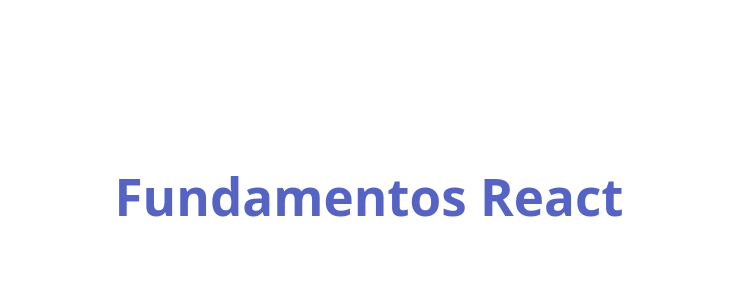
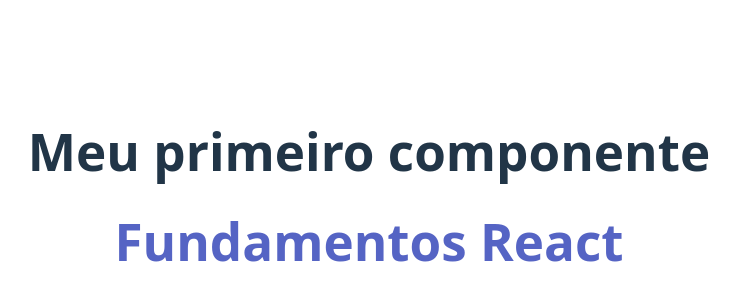
Before and after one commit to DouglasYHWH-Developer/React, a React app in the folder introducao/aula_01/2_FUNDAMENTOS/fundamentos/: page / in a window 1280 px wide. Shown: the part 204-504 px from the top of the page, without its empty margins (271-1010 px from the left). Built offline with nearby package versions, Linux system fonts and the light colour scheme; the HTML template or start-up script is replaced by a standard one.

Commit message:
adição da aula sobre importação - importamos o FisrtComponent em App.jsx

```diff
--- a/introducao/aula_01/2_FUNDAMENTOS/fundamentos/src/App.jsx
+++ b/introducao/aula_01/2_FUNDAMENTOS/fundamentos/src/App.jsx
@@ -1,3 +1,4 @@
+import FirstComponent from './components/FirstComponents'
 import './App.css'
 
 function App() {
@@ -5,6 +6,7 @@
 
   return (
     <>
+      <FirstComponent />
       <div>
         <h1 class="App">Fundamentos React</h1>
       </div>
```
Also changed, not shown: introducao/aula_01/2_FUNDAMENTOS/fundamentos/Importando componente.txt (added).
